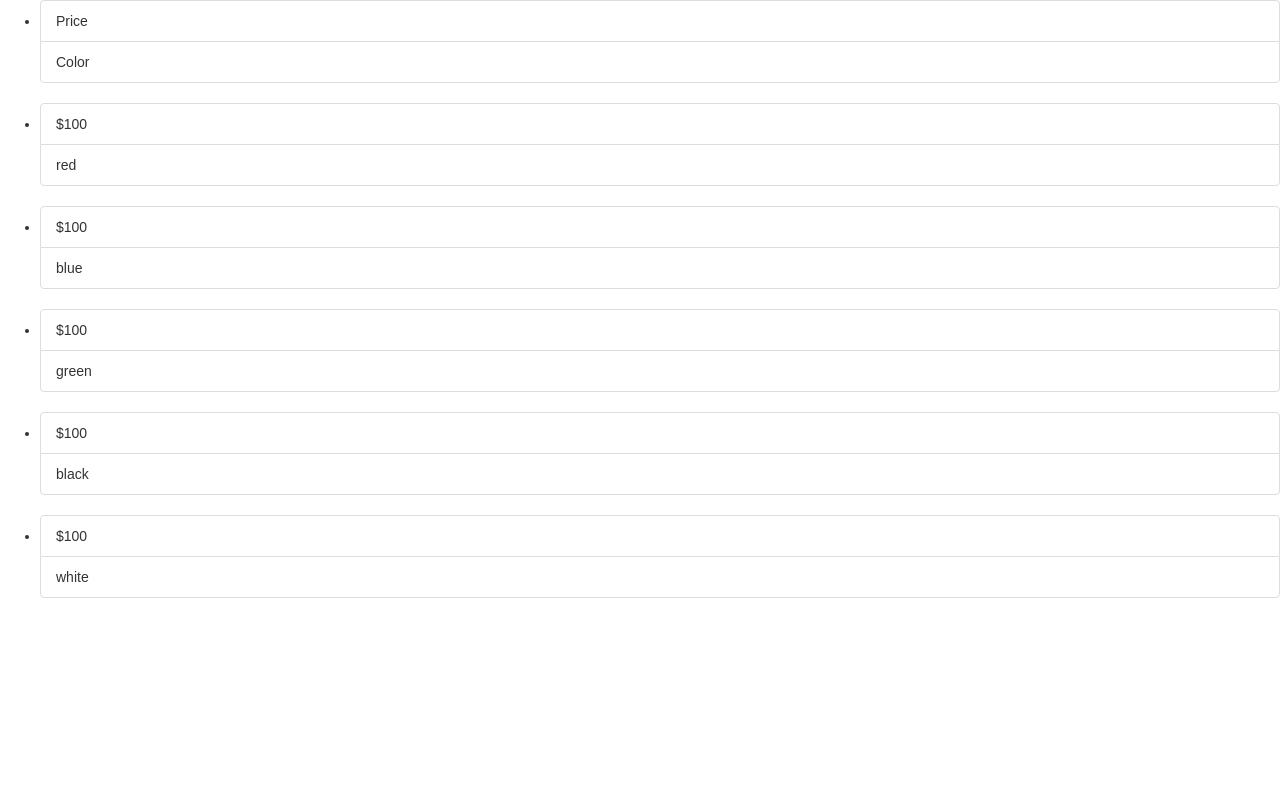
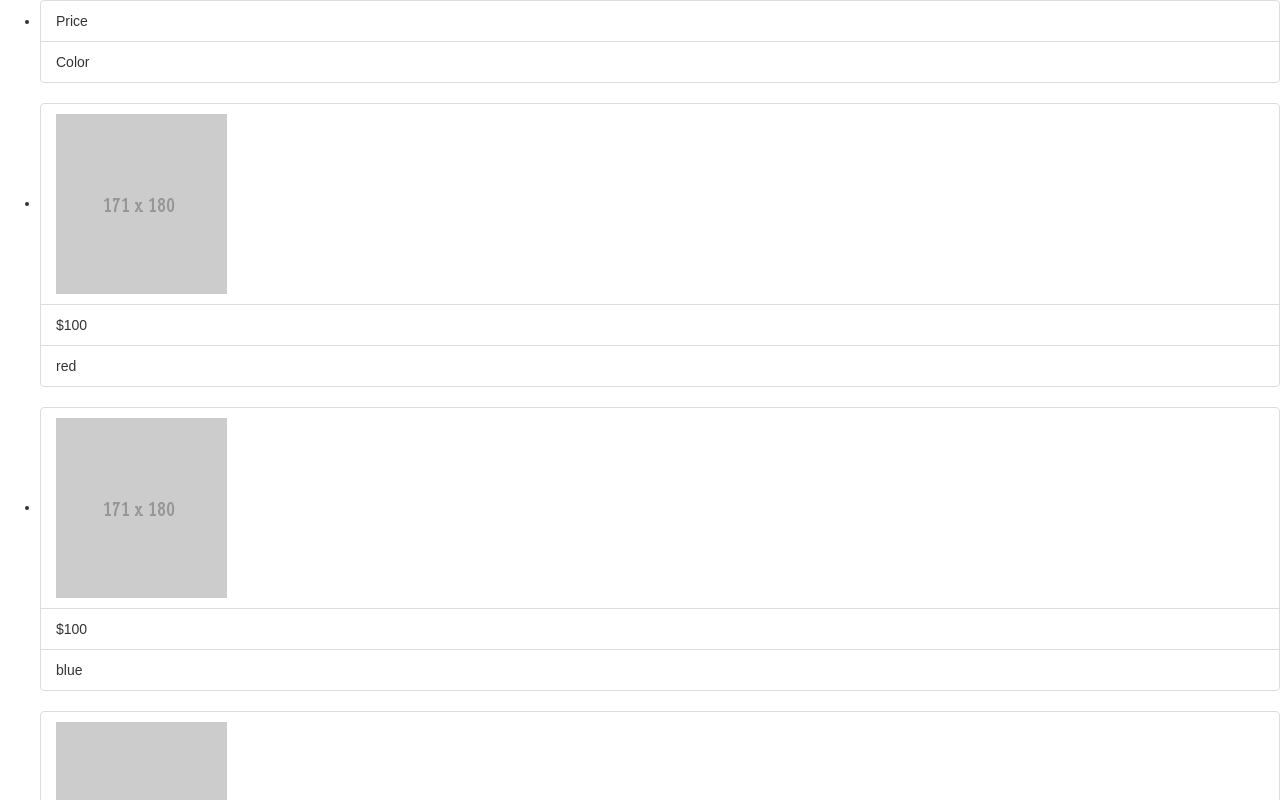
Before and after one commit to hermanz/react, a React (Create React App) app: page / in a window 1280 px wide. Shown: the top 800 px of the page. Built offline with nearby package versions, Linux system fonts and the light colour scheme.

Commit message:
Added image elements to Products

```diff
--- a/src/components/Product.js
+++ b/src/components/Product.js
@@ -1,9 +1,11 @@
 import React from 'react'
 import ListGroup from 'react-bootstrap/lib/ListGroup'
 import ListGroupItem from 'react-bootstrap/lib/ListGroupItem'
+import Image from 'react-bootstrap/lib/Image'
 
 const Product = ({ color }) => (
   <ListGroup>
+    <ListGroupItem><Image src="../../assets/bootstrap-img-mock.png" /></ListGroupItem>
     <ListGroupItem>$100</ListGroupItem>
     <ListGroupItem>{color}</ListGroupItem>
   </ListGroup>
```
Also changed, not shown: public/assets/bootstrap-img-mock.png (added).
